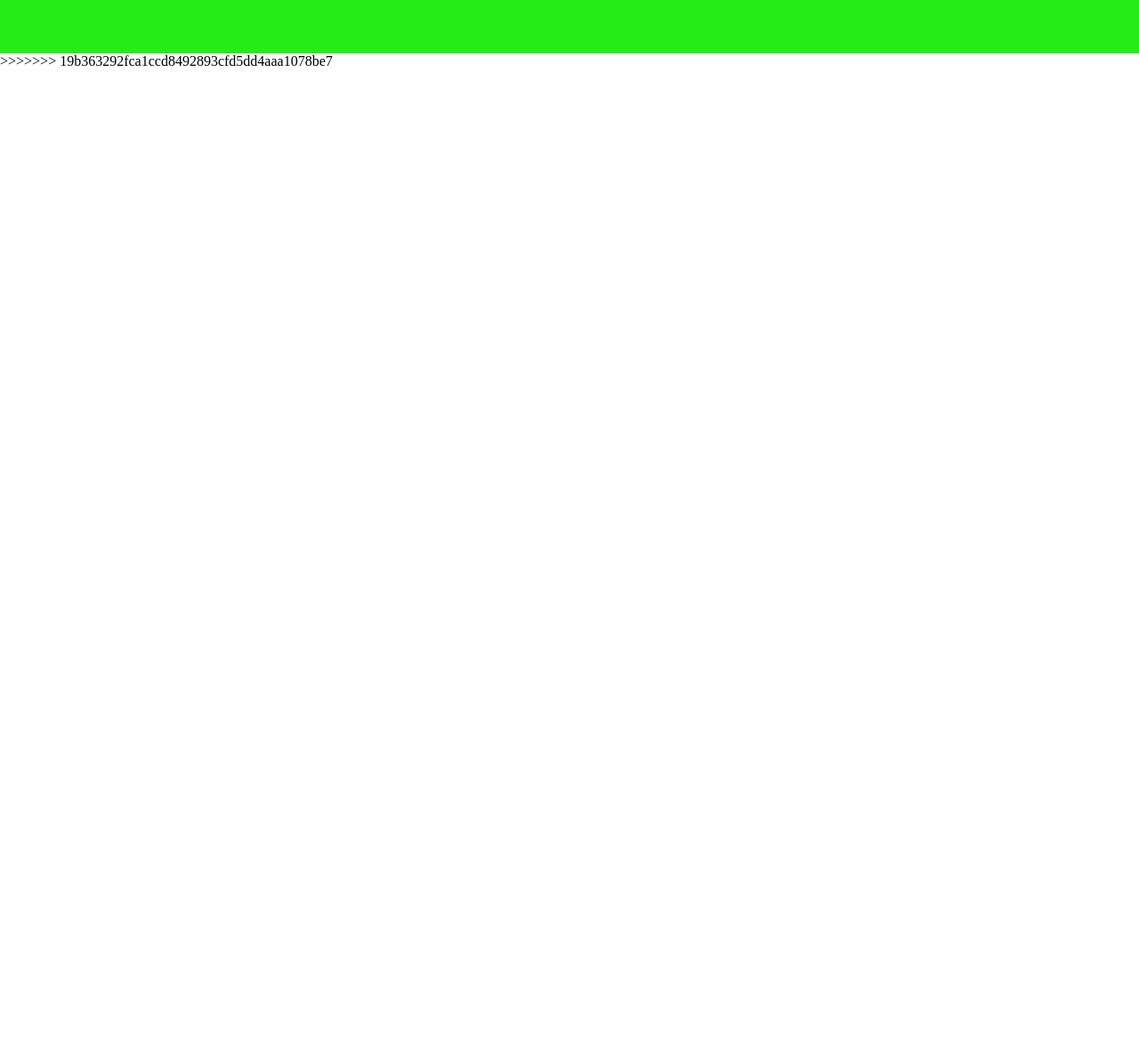
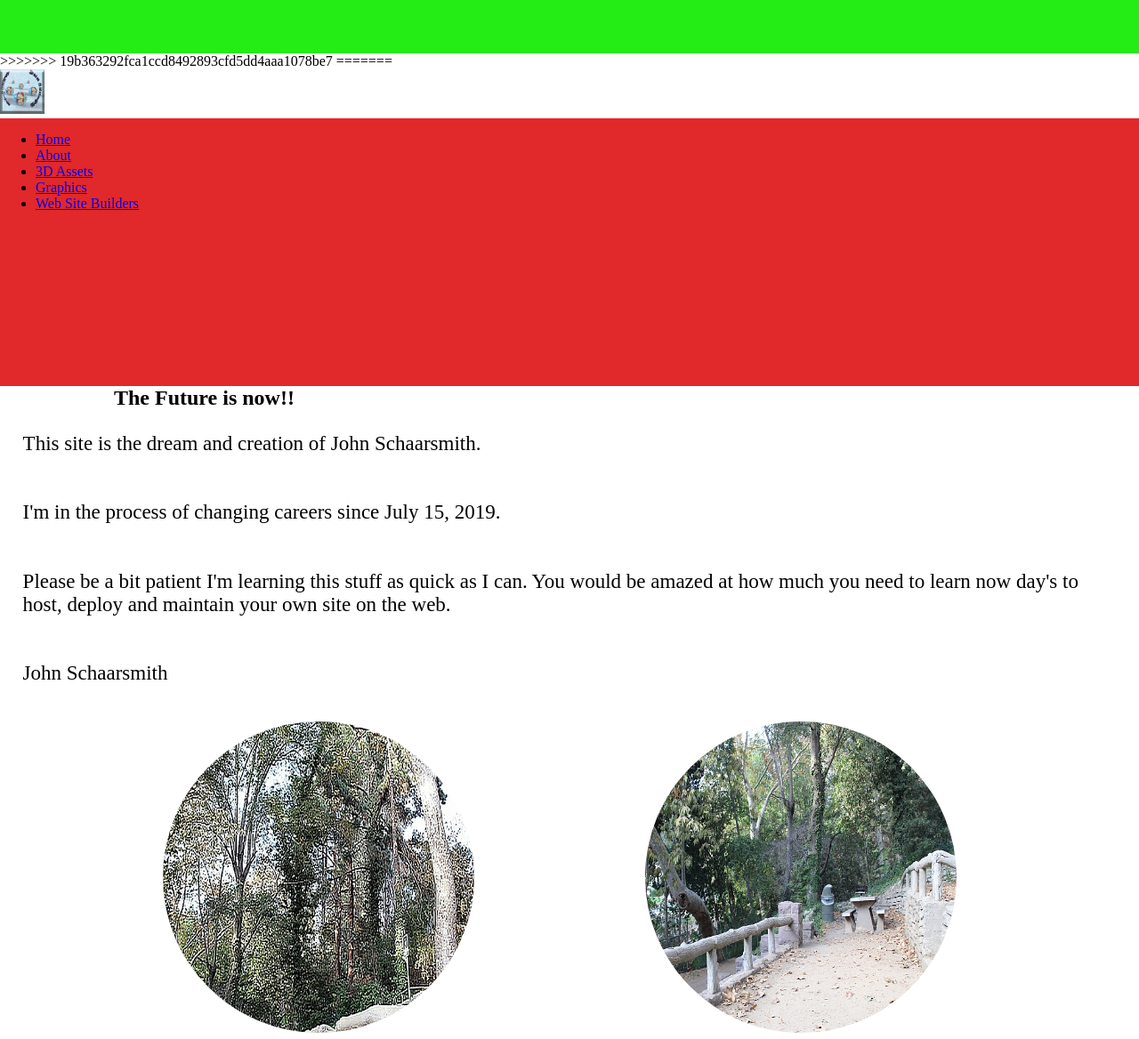
Before and after one commit to Taoiststudent/AphroditeWeb, a website: page home.html in a window 1280 px wide. Shown: the part 8583-9751 px from the top of the page at 89% size. Before the commit the page ends 8661 px from the top, so only its background shows below. Drawn offline with Linux system fonts and the light colour scheme; files whose address does not match are found by name.

Commit message:
Update home.html

```diff
--- a/home.html
+++ b/home.html
@@ -352,3 +352,92 @@
 
 </html>
 >>>>>>> 19b363292fca1ccd8492893cfd5dd4aaa1078be7
+=======
+<!doctype html>
+<html>
+<head>
+<meta charset="utf-8">
+<title>AphroditeWebDesign</title>
+	<link href="awdStyle.css" rel="stylesheet" type="text/css" media="all">
+
+
+</head>
+	<!-- Start page with header and logo -->
+		<header id="navBarAwd">
+
+		<a><img id="awdLogo" src="AphroditeWebDesignLogoSm.jpg"></a>
+			<nav class="navAWD">
+			<ul>
+				<li><a href="#">Home</a></li>
+				<li><a href="#">About</a></li>
+				<li><a href="#">3D Assets</a></li>
+				<li><a href="#">Graphics</a></li>
+				<li><a href="#">Web Site Builders</a></li>
+			</ul>
+			</nav>
+			<div class="clear"></div>
+		</header>
+	<!-- Main section seperated for global header values accross site -->
+
+
+			<main>
+
+	<!-- hero section will be carosell -->
+						<section class="hero">
+
+
+							<div class="clear"></div>
+
+						</section>
+	<!-- two sections here for pirces and services -->
+						<section class="intro">
+
+							<h1>The Future is now!!</h1>
+
+							<p>This site is the dream and creation of John Schaarsmith.</p>
+							<p>I'm in the process of changing careers since July 15, 2019.</p>
+							<p>Please be a bit patient I'm learning this stuff as quick as I can. You would be amazed at how much you need to learn now day's to host, deploy and maintain your own site on the web.</p>
+							<p>John Schaarsmith</p>
+
+
+						</section>
+							<div class="clear"></div>
+			</main>
+	<!-- end of main section 4 showcase circles for pictures -->
+
+						<section class="artworks">
+								<div id="forestPicHolder">
+								<figure><img  src="IMG_0039.jpg" id="forestPic"></figure>
+											</div>
+
+						</section>
+						<section class="artworks">
+							<div id="forestPicHolder">
+								<figure><img id="forestPic1"  src="IMG_0038.jpg"></figure>
+											</div>
+						</section>
+						<section class="artworks">
+							<div id="forestPicHolder">
+								<figure><img id="forestPic2"  src="IMG_0014.jpg"></figure>
+											</div>
+						</section>
+						<section class="artworks">
+							<div id="forestPicHolder">
+								<figure><img id="forestPic3"  src="IMG_0047.jpg"></figure>
+											</div>
+
+
+						</section>
+
+
+							<div class="clear"></div>
+
+					<footer class="socialMedia">
+
+					</footer>
+
+
+
+
+</html>
+>>>>>>> 19b363292fca1ccd8492893cfd5dd4aaa1078be7
```
